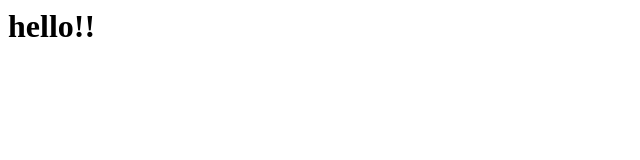
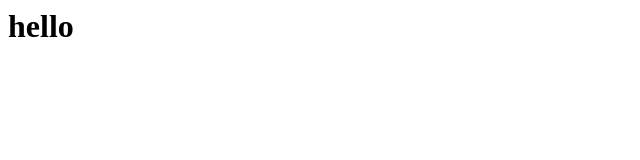
Before and after one commit to ilayakanth/ilay, a plain HTML site: page index.html in a window 1280 px wide. Shown: the full height of the page, 0-640 px from the left. Drawn offline with Linux system fonts and the light colour scheme.

Commit message:
Update index.html

```diff
--- a/index.html
+++ b/index.html
@@ -1,5 +1,5 @@
 <html>
 	<body>
-	<h1>hello!!</h1>
+	<h1>hello</h1>
 	</body>
 </html>
```
